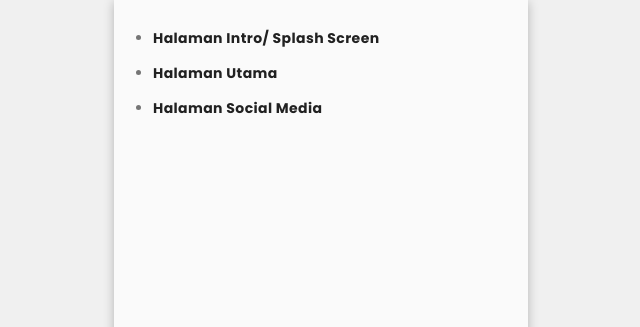
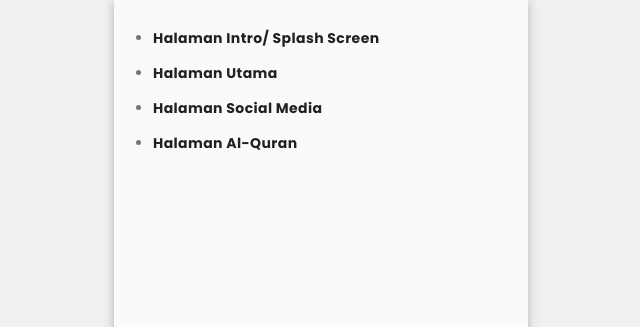
Before and after one commit to ovarz/watchis, a PHP site: page /pagelist.php in a window 1280 px wide. Shown: the top 327 px of the page, without its empty margins (319-959 px from the left). Run offline with PHP 8.4, Linux system fonts and the light colour scheme.

Commit message:
Update pagelist.php

```diff
--- a/pagelist.php
+++ b/pagelist.php
@@ -26,6 +26,9 @@
       <li>
         <a class="pagelist-row" href="socmed.php">Halaman Social Media</a>
       </li>
+      <li>
+        <a class="pagelist-row" href="alquran.php">Halaman Al-Quran</a>
+      </li>
     </ul>
   </div>
 </div>
```
